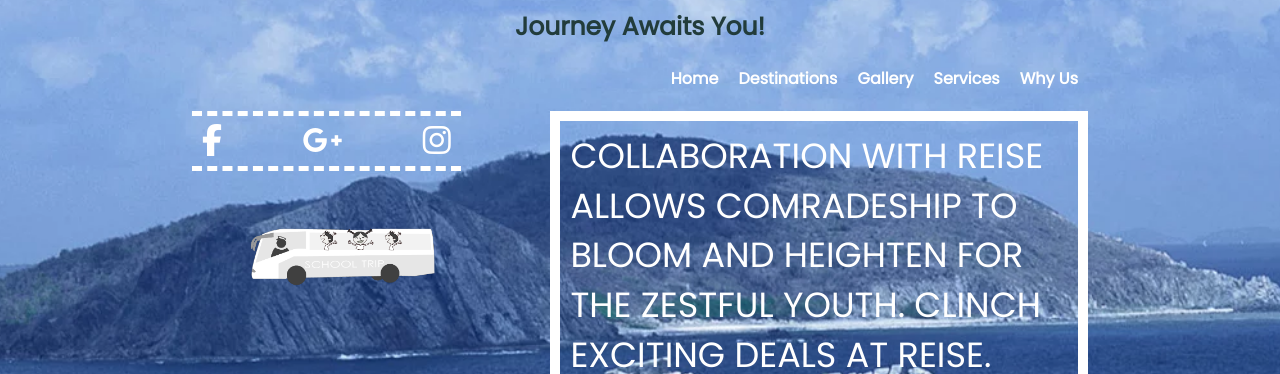
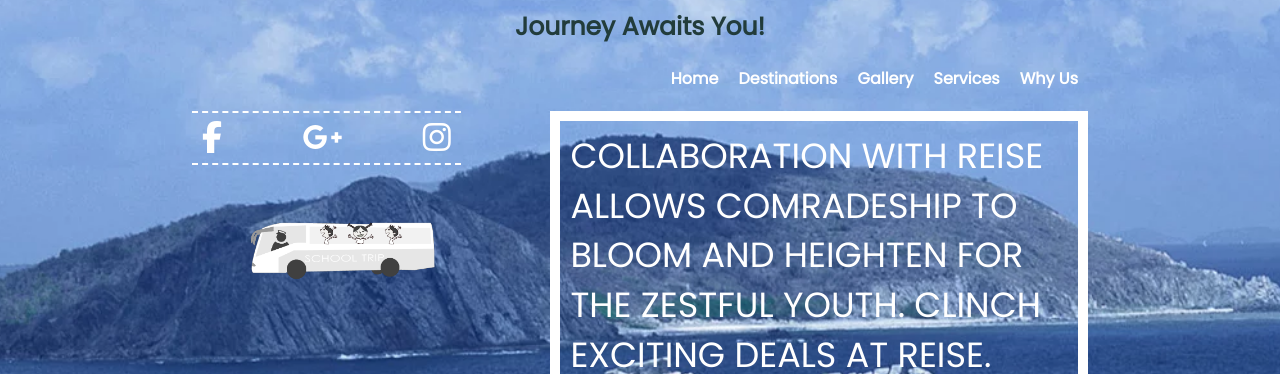
Before and after one commit to Reisecorp/reise.github.io, a Jekyll site: the page built from index.html, in a window 1280 px wide. Shown: the part 148-522 px from the top of the page. Built offline with Jekyll 4.4.1, drawn with Linux system fonts in a browser that asks for light colours; nearby versions of some CDN libraries; some web fonts are replaced.

Commit message:
design update

```diff
--- a/static/css/main.css
+++ b/static/css/main.css
@@ -537,8 +537,8 @@ body {
       display: -ms-flexbox;
       display: flex;
       width: 100%;
-      border-top: 5px dashed white;
-      border-bottom: 5px dashed white;
+      border-top: 2px dashed white;
+      border-bottom: 2px dashed white;
       padding: 1px 10px;
       -webkit-box-pack: justify;
       -webkit-justify-content: space-between;
--- a/static/css/sass/partials/_hero.scss
+++ b/static/css/sass/partials/_hero.scss
@@ -35,8 +35,8 @@
 		.hero-social-icons{
 		display: flex;
 		width: 100%;
-		border-top: 5px dashed white;
-		border-bottom: 5px dashed white;
+		border-top: 2px dashed white;
+		border-bottom: 2px dashed white;
 		padding: 1px 10px;
 		justify-content: space-between;
 
```
